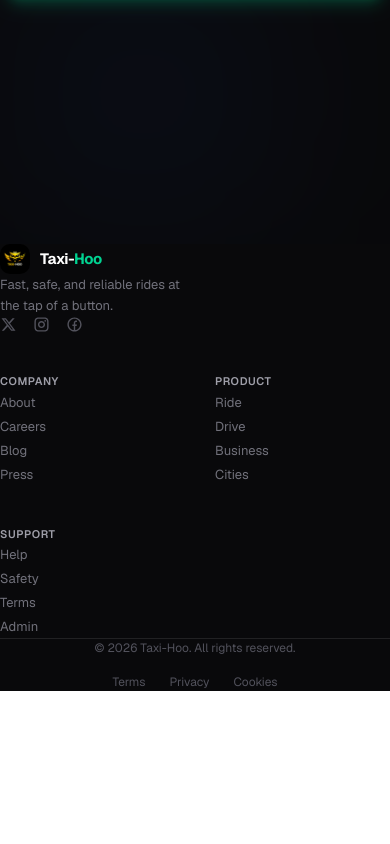
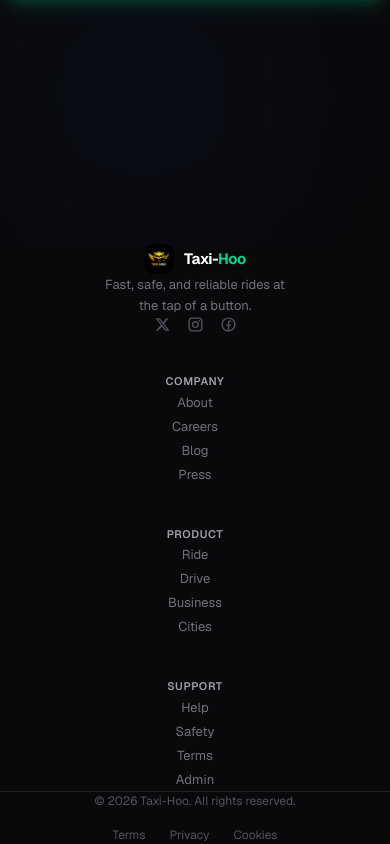
Before and after one commit to Muhd-Yusuf/taxi-hoo, a Next.js app: page / in a window 390 px wide. Shown: the part 3132-3976 px from the top of the page. Before the commit the page ends 3823 px from the top, so only its background shows below. Built offline with nearby package versions, Linux system fonts and the light colour scheme.

Commit message:
fix: center footer content on mobile

```diff
--- a/src/components/Footer.tsx
+++ b/src/components/Footer.tsx
@@ -38,9 +38,9 @@ export default function Footer() {
     <footer className="bg-zinc-950 text-zinc-400">
       <div className="max-w-7xl mx-auto px-5 sm:px-8 py-14 sm:py-20">
         {/* Top */}
-        <div className="grid grid-cols-2 sm:grid-cols-4 gap-10 lg:gap-16">
+        <div className="flex flex-col items-center text-center sm:text-left sm:items-start sm:grid sm:grid-cols-4 gap-10 lg:gap-16">
           {/* Brand */}
-          <div className="col-span-2 sm:col-span-1">
+          <div className="flex flex-col items-center sm:items-start">
             <Link href="/" className="flex items-center gap-2.5 mb-5">
               <Image
                 src="/logo.jpeg"
@@ -72,7 +72,7 @@ export default function Footer() {
 
           {/* Link Columns */}
           {Object.entries(footerLinks).map(([title, links]) => (
-            <div key={title}>
+            <div key={title} className="flex flex-col items-center sm:items-start">
               <h4 className="text-[11px] font-semibold text-zinc-400 uppercase tracking-wider mb-4">
                 {title}
               </h4>
@@ -96,7 +96,7 @@ export default function Footer() {
         <div className="border-t border-zinc-800/80 my-12" />
 
         {/* Bottom */}
-        <div className="flex flex-col sm:flex-row items-center justify-between gap-4">
+        <div className="flex flex-col items-center gap-4 sm:flex-row sm:justify-between">
           <p className="text-[12px] text-zinc-600">
             &copy; {new Date().getFullYear()} Taxi-Hoo. All rights reserved.
           </p>
```
